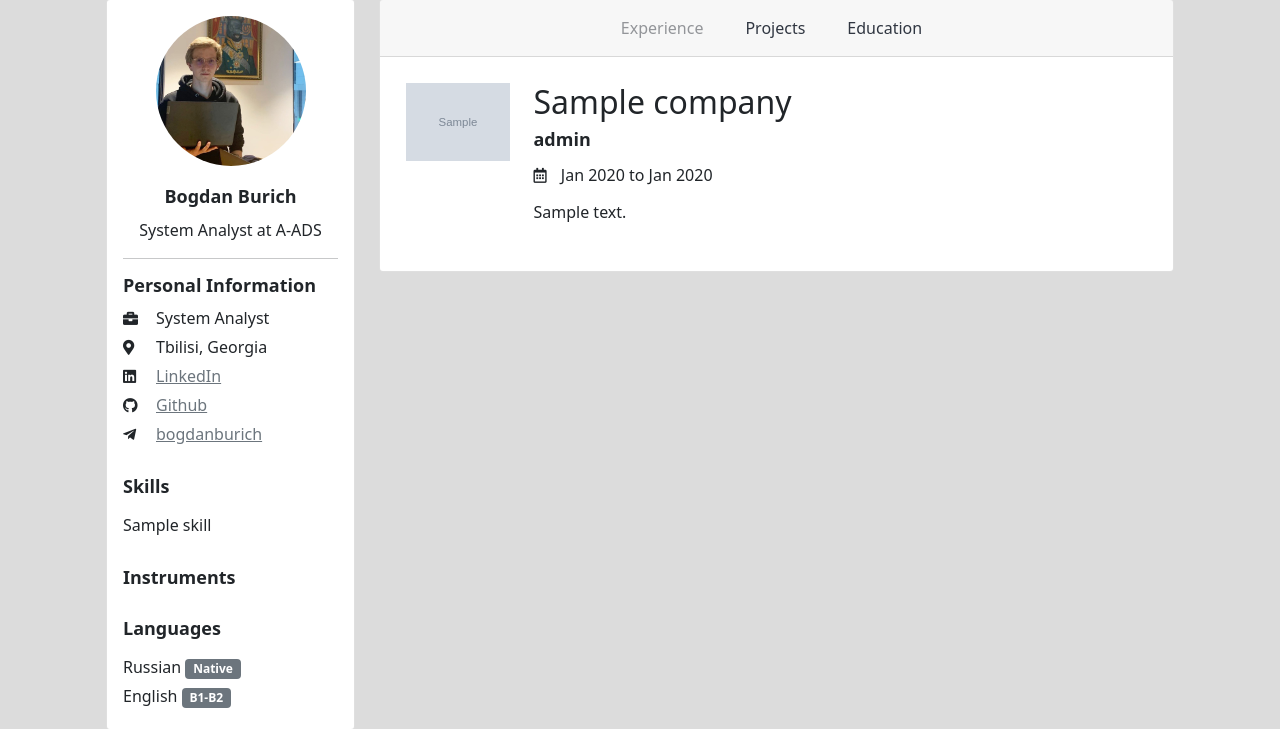
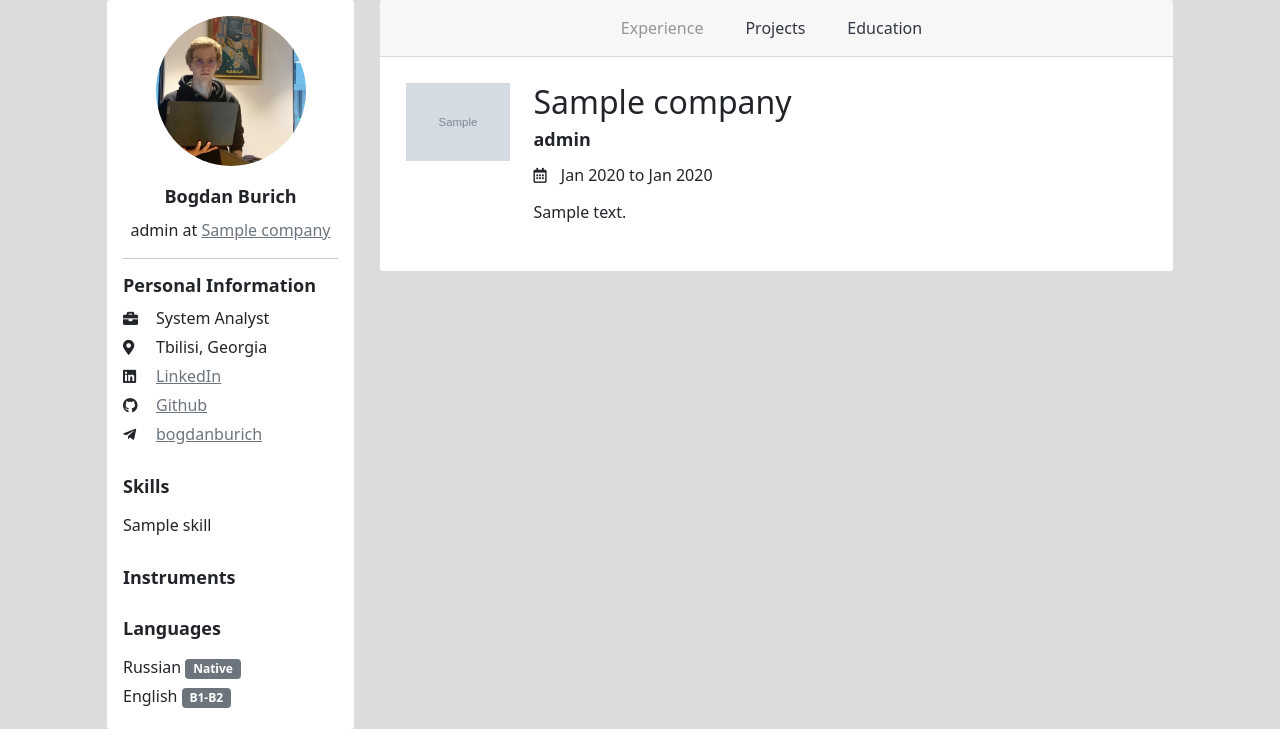
Before and after one commit to bogdanburich/bburich, a Django app: page / in a window 1280 px wide. Shown: the part 21-750 px from the top of the page. Run offline with Django 3.2, Linux system fonts and the light colour scheme; tables that the repository leaves empty hold one stand-in row (values such as "Sample post"); grey boxes marked "Sample" are stand-in pictures; some libraries are stand-ins or nearby versions.

Commit message:
add dinamically changed current job

```diff
--- a/bburich/main_page/views.py
+++ b/bburich/main_page/views.py
@@ -5,6 +5,7 @@
 def index(request):
     skills = Skill.objects.all()
     instuments = Instrument.objects.all()
+    current_job = Experience.objects.select_related('company').last()
     work_experience = Experience.objects.select_related('company').all()
     projects = Project.objects.all()
     template = 'main_page/index.html'
@@ -12,6 +13,7 @@
     context = {
         "skills": skills,
         "technologies": instuments,
+        "current_job": current_job,
         "work_experience": work_experience,
         "projects": projects,
     }
--- a/bburich/templates/main_page/_personal_info.html
+++ b/bburich/templates/main_page/_personal_info.html
@@ -6,7 +6,7 @@
             <div class="text-center">
                 <img src="{% static 'img/profile.jpg' %}" alt="" class="user-profile">
                 <h3>Bogdan Burich</h3>
-                <p>System Analyst at A-ADS</p>
+                <p>{{ current_job.role }} at <a href="{{ current_job.company.link }}">{{ current_job.company.name }}</a></p>
                 <hr>
             </div>
             <div class="personal-info">
```
